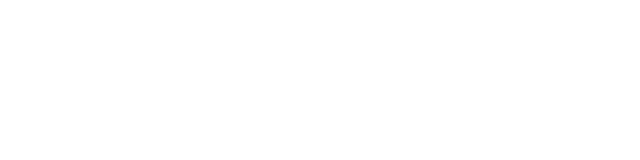
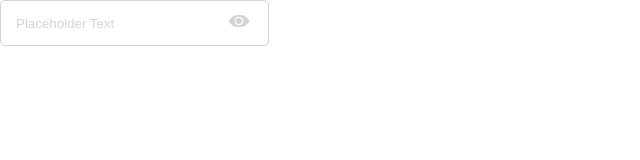
Before and after one commit to Team-ComIT/SimTong-FrontEnd_DesignSystem, a React (Create React App) app in the folder simtong/: page / in a window 1280 px wide. Shown: the top 160 px of the page, without its empty margins (0-640 px from the left). Built offline with nearby package versions, Linux system fonts and the light colour scheme.

Commit message:
fix(Donghyun): @emotion/stlyd로 수정

```diff
--- a/simtong/package.json
+++ b/simtong/package.json
@@ -3,6 +3,7 @@
   "version": "0.1.0",
   "private": true,
   "dependencies": {
+    "@emotion/styled": "^11.10.0",
     "@testing-library/jest-dom": "^5.16.5",
     "@testing-library/react": "^13.3.0",
     "@testing-library/user-event": "^13.5.0",
--- a/simtong/src/App.tsx
+++ b/simtong/src/App.tsx
@@ -1,8 +1,13 @@
 import React from "react";
+import Input from "./package/ui/input/index";
 import "./App.css";
 
 function App() {
-  return <div className="App"></div>;
+  return (
+    <div className="App">
+      <Input />
+    </div>
+  );
 }
 
 export default App;
--- a/simtong/src/package/ui/input/style.ts
+++ b/simtong/src/package/ui/input/style.ts
@@ -1,4 +1,4 @@
-import styled from "styled-components";
+import styled from "@emotion/styled";
 
 export const InputStyle = styled.div`
   width: 250px;
--- a/simtong/src/package/ui/selectBox/styles.ts
+++ b/simtong/src/package/ui/selectBox/styles.ts
@@ -1,4 +1,4 @@
-import styled from "styled-components";
+import styled from "@emotion/styled";
 
 export const SelectStyle = styled.select`
   -webkit-appearance: none;
--- a/simtong/src/package/ui/textArea/index.tsx
+++ b/simtong/src/package/ui/textArea/index.tsx
@@ -4,6 +4,7 @@ import errorImg from "./error.png";
 
 export default function TextArea() {
   const error: boolean = false;
+
   return (
     <>
       <S.TextAreaStyle>
--- a/simtong/src/package/ui/textArea/style.ts
+++ b/simtong/src/package/ui/textArea/style.ts
@@ -1,4 +1,4 @@
-import styled from "styled-components";
+import styled from "@emotion/styled";
 
 export const TextAreaStyle = styled.div`
   width: 328px;
```
Also changed, not shown: 1 other file (tests, documents, lock files or other folders).
